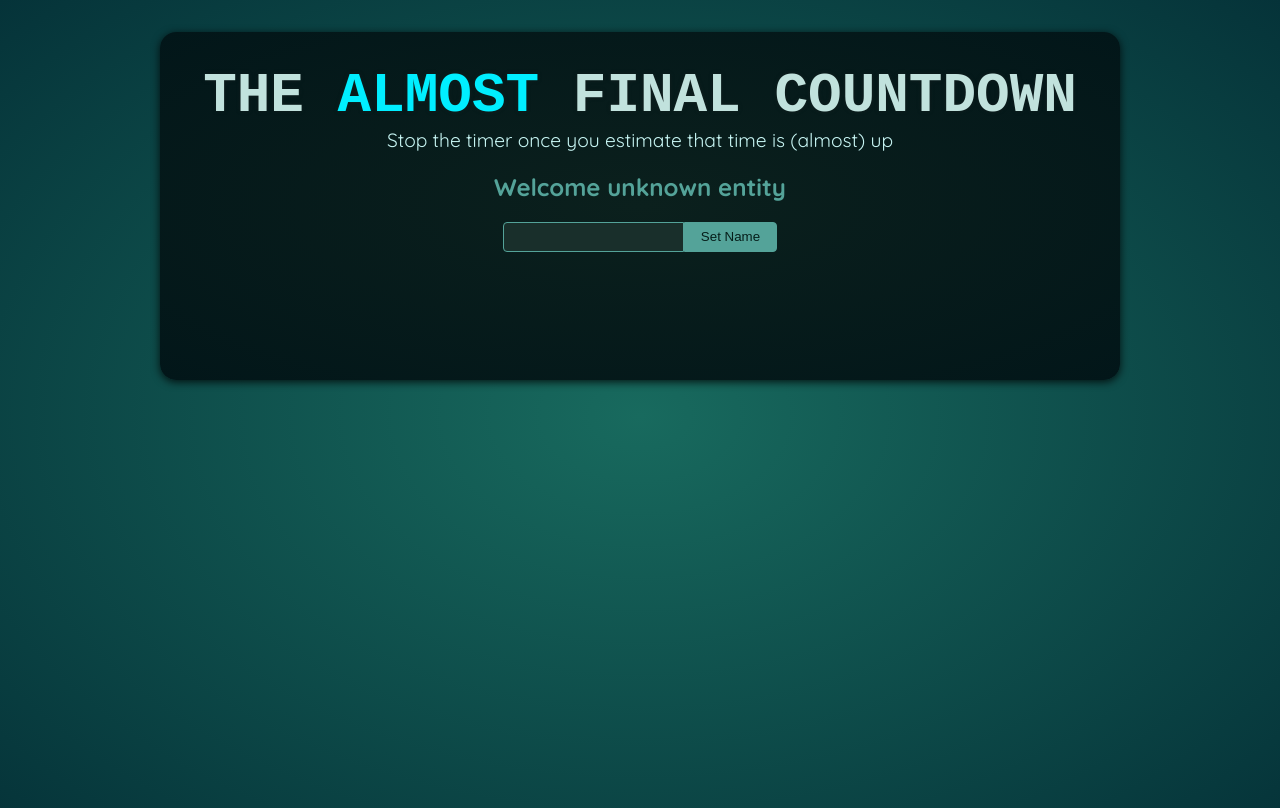
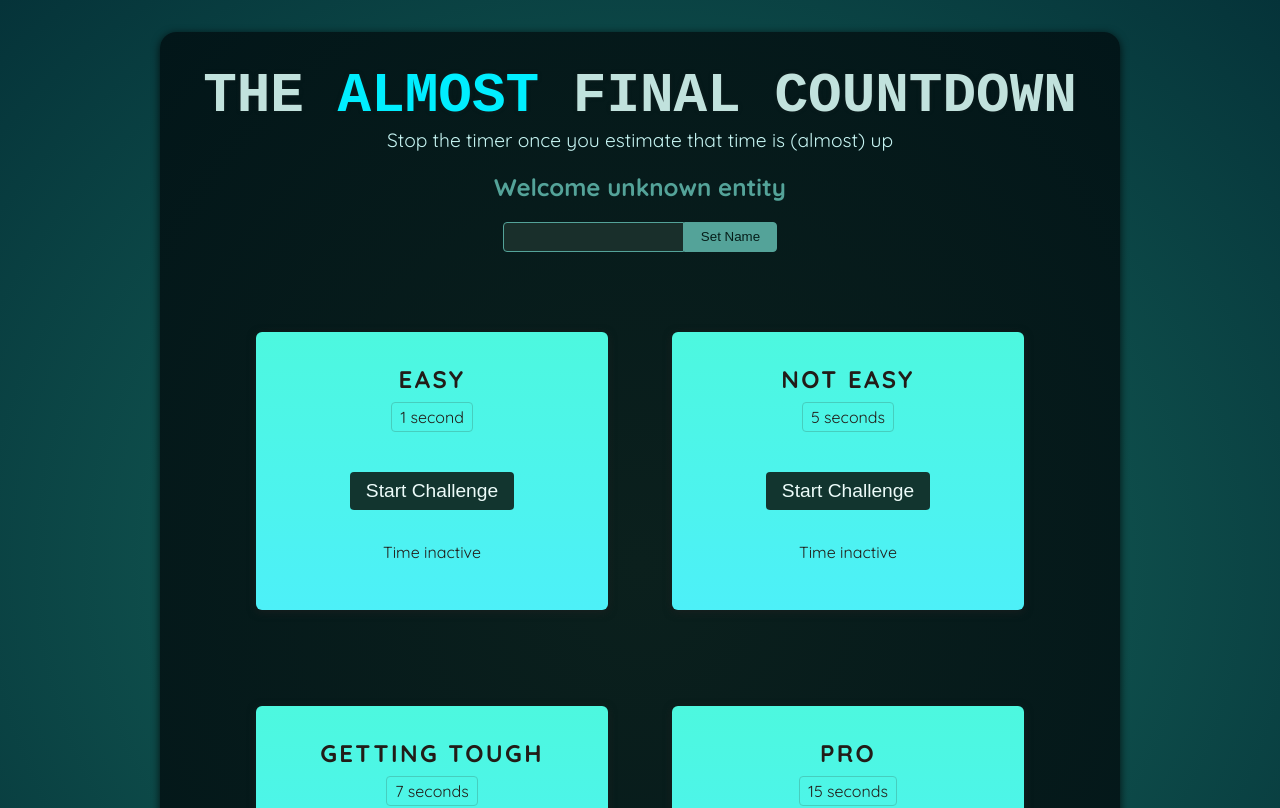
Before and after one commit to kumarshubham2510/The-Almost-Final-Countdown, a React (Vite) app: page / in a window 1280 px wide. Shown: the top 808 px of the page. Built offline with nearby package versions, Linux system fonts and the light colour scheme; a web font is replaced by a local one.

Commit message:
timerChallenger ui added

```diff
--- a/src/App.jsx
+++ b/src/App.jsx
@@ -1,10 +1,16 @@
-import Player from './components/Player.jsx';
+import Player from "./components/Player.jsx";
+import TimerChallenge from "./components/TimerChallenge.jsx";
 
 function App() {
   return (
     <>
       <Player />
-      <div id="challenges"></div>
+      <div id="challenges">
+        <TimerChallenge title="Easy" targetTime={1} />
+        <TimerChallenge title="Not Easy" targetTime={5} />
+        <TimerChallenge title="Getting Tough" targetTime={7} />
+        <TimerChallenge title="Pro" targetTime={15} />
+      </div>
     </>
   );
 }
--- /dev/null
+++ b/src/components/TimerChallenge.jsx
@@ -0,0 +1,37 @@
+import { useState, useRef } from "react";
+
+export default function TimerChallenge({ title, targetTime }) {
+  let timer = useRef();
+
+  const [timerExpired, setTimerExpired] = useState(false);
+  const [timerStarted, setTimerStarted] = useState(false);
+
+  function handleStart() {
+    setTimerStarted(true);
+    timer.current = setTimeout(() => {
+      setTimerExpired(true);
+    }, 2000);
+  }
+
+  function handleStop() {
+    clearTimeout(timer.current);
+  }
+
+  return (
+    <section className="challenge">
+      <h2>{title}</h2>
+      {timerExpired && <p>You Lost</p>}
+      <p className="challenge-time">
+        {targetTime} second{targetTime > 1 ? "s" : ""}
+      </p>
+      <p>
+        <button onClick={timerStarted ? handleStop : handleStart}>
+          {timerStarted ? "Stop" : "Start"} Challenge
+        </button>
+      </p>
+      <p className={timerStarted ? "active" : ""}>
+        {timerStarted ? "Time is running ..." : "Time inactive"}
+      </p>
+    </section>
+  );
+}
```
